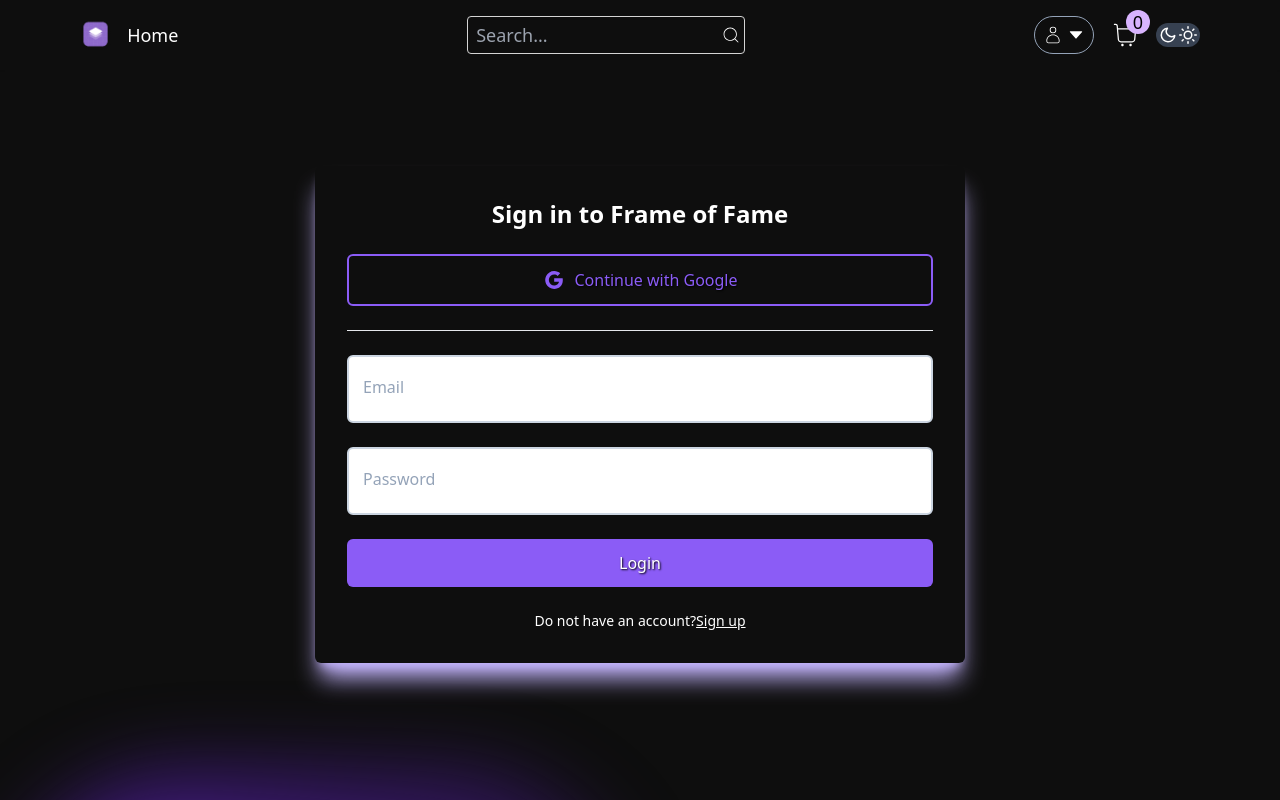
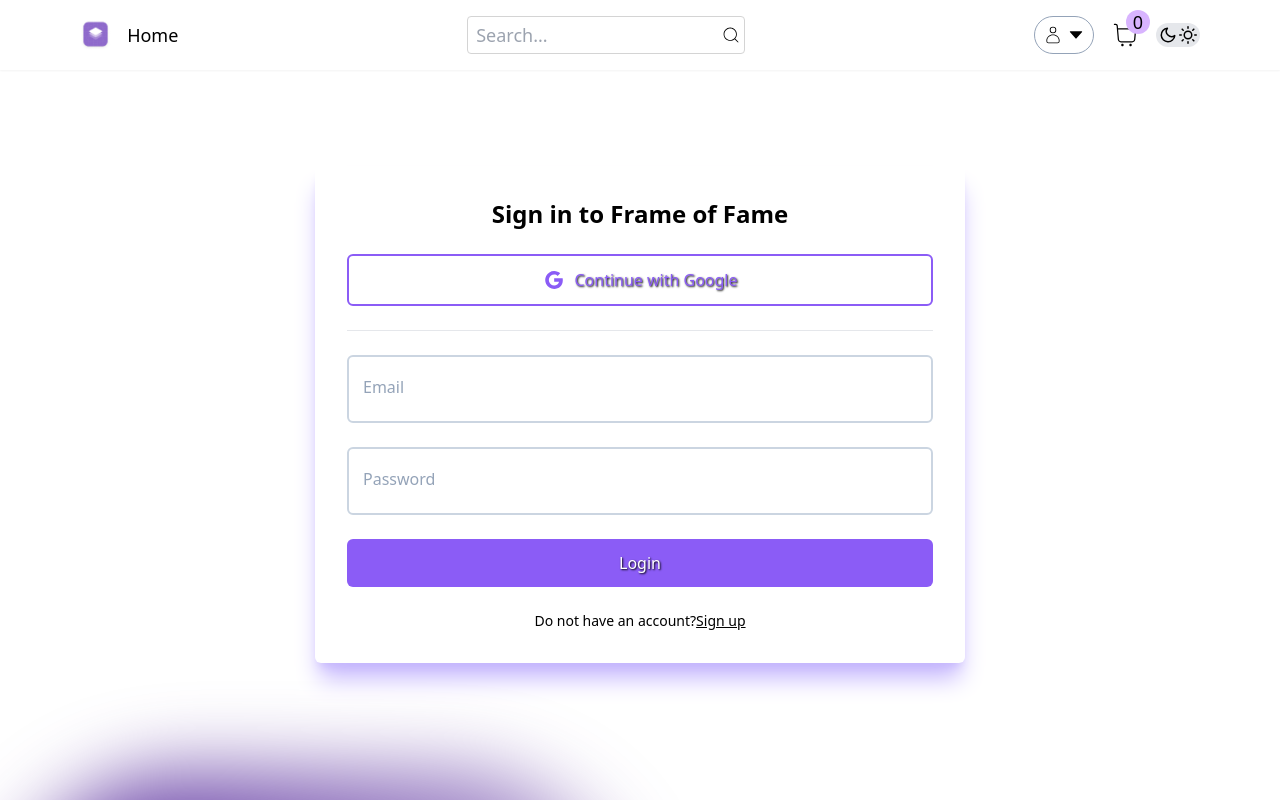
Before and after one commit to noakrispin/A13, a Next.js app: page /login in a window 1280 px wide. Shown: the top 800 px of the page. Built offline with nearby package versions, Linux system fonts and the light colour scheme; no server answers.

Commit message:
Dark mode almost fully workingggggg

```diff
--- a/app/ThemeContext.tsx
+++ /dev/null
@@ -1,27 +0,0 @@
-'use client';
-import React, { ReactNode, createContext, useContext, useState } from "react";
-
-export const ThemeContext = createContext({}); // Provide an empty object as default value
-
-export const useTheme = () => useContext(ThemeContext);
-
-interface ThemeProviderProps {
-    children: ReactNode; // Define children prop as ReactNode type
-  }
-
-export const ThemeProvider = ({ children}: ThemeProviderProps) => {
-  const [theme, setTheme] = useState("dark");
-
-  const toggleTheme = () => {
-    const nextTheme = theme === "dark" ? "light" : "dark";
-    setTheme(nextTheme);
-  };
-
-  return (
-    <ThemeContext.Provider value={{ theme, toggleTheme }}>
-      {children} {/* Explicitly define the type of the children prop */}
-    </ThemeContext.Provider>
-  );
-};
-
-export const useAppTheme = () => useContext(ThemeContext);
--- a/app/components/ThemeBtn.tsx
+++ b/app/components/ThemeBtn.tsx
@@ -3,31 +3,24 @@
 import { FiMoon, FiSun } from 'react-icons/fi';
 
 function ThemeBtn() {
+    const { theme, setTheme } = useTheme();
 
+    const toggleTheme = () => {
+        setTheme(theme === 'dark' ? 'light' : 'dark'); // Toggle between 'dark' and 'light' themes
+    };
 
-    const { theme, setTheme } = useTheme(); // Use useTheme hook to get the current theme and setTheme function
-
-    const onChangeBtn = () => {
-        setTheme(theme === 'dark' ? 'light' : 'dark'); // Toggle between 'light' and 'dark' themes
-    };
     return (
-        <label className='relative inline-flex items-center'>
-            <input
-            type='checkbox'
-            value=""
-            className='sr-only peer'
-            onChange={onChangeBtn}
-            />
-            <div className="w-11 h-6 bg-gray-200 peer-focus:outline-none peer-focus:ring-4 peer-focus:ring-blue-300 dark:peer-focus:ring-blue-800 rounded-full peer dark:bg-gray-700 peer-checked:bg-blue-600">
-            <div className="absolute left-0 top-0 w-6 h-6 flex items-center justify-center rounded-full transition-transform duration-300 peer-checked:transform peer-checked:translate-x-full peer-checked:bg-white">
+        <button className='relative inline-flex items-center cursor-pointer focus:outline-none' onClick={toggleTheme}>
+            <div className="w-11 h-6 bg-gray-200 rounded-full dark:bg-gray-700">
+                <div className="absolute left-0 top-0 w-6 h-6 flex items-center justify-center rounded-full transition-transform duration-300 transform peer-checked:translate-x-full">
                     <FiMoon className={`text-${theme === 'dark' ? 'blue' : 'gray'}-400`} />
                 </div>
-                <div className="absolute right-0 top-0 w-6 h-6 flex items-center justify-center rounded-full transition-transform duration-300 peer-checked:transform peer-checked:-translate-x-full peer-checked:bg-blue-300">
+                <div className="absolute right-0 top-0 w-6 h-6 flex items-center justify-center rounded-full transition-transform duration-300 transform peer-checked:-translate-x-full">
                     <FiSun className={`text-${theme === 'dark' ? 'gray' : 'yellow'}-500`} />
                 </div>
             </div>
-        </label>
-    )
-    }
+        </button>
+    );
+}
 
-export default ThemeBtn
+export default ThemeBtn;
--- /dev/null
+++ b/app/components/ThemeProvider.tsx
@@ -0,0 +1,14 @@
+'use client';
+
+import { ThemeProvider as NextThemesProvider } from 'next-themes';
+import { ReactNode } from 'react';
+
+interface ThemeProviderProps {
+  children: ReactNode;
+}
+
+const ThemeProvider = ({ children }: ThemeProviderProps) => {
+  return <NextThemesProvider attribute="class">{children}</NextThemesProvider>;
+};
+
+export default ThemeProvider;
--- a/app/globals.css
+++ b/app/globals.css
@@ -1,25 +1,11 @@
 @tailwind base;
 @tailwind components;
 @tailwind utilities;
-
 @import url('https://fonts.googleapis.com/css2?family=Inter:wght@100..900&display=swap');
 
-/* styles.css */
 body {
-  background-color: var(--bg-color);
-  color: var(--text-color);
+  @apply transition-colors duration-300;
 }
-
-.dark {
-  --bg-color: #0e0e0e;
-  --text-color: #fff;
-}
-
-.light {
-  --bg-color: #fff;
-  --text-color: #333;
-}
-
 
 .red-heart {
   color: red;
--- a/app/layout.tsx
+++ b/app/layout.tsx
@@ -5,42 +5,30 @@
 import Footer from './components/footer/Footer';
 import CartProvider from '@/providers/CartProvider';
 import { Toaster } from 'react-hot-toast';
+import ThemeProvider from './components/ThemeProvider';
 
-
-const poppins = Poppins({ subsets: ['latin'], weight:
- ['400','700'] });
-
+const poppins = Poppins({ subsets: ['latin'], weight: ['400', '700'] });
 
 export const metadata: Metadata = {
   title: 'Frame of Fame',
   description: 'Frame of Fame app',
 }
 
-
-export default async function RootLayout({
-  children,
-}: {
-  children: React.ReactNode;
-}) {
-
+export default async function RootLayout({ children, }: { children: React.ReactNode; }) {
   return (
     <html lang="en">
-      <body className='dark'>
-        <Toaster toastOptions={{
-          style: {
-            background: 'rgb(51 65 85)',
-            color: '#fff',
-          }
-        }}/>
+      <ThemeProvider>
+        <Toaster toastOptions={{ style: { background: 'rgb(51 65 85)', color: '#fff', } }} />
         <CartProvider>
-          <div className='flex flex-col min-h-screen'>
-            <Navbar/>
-
-            <main className='flex-grow'>{children}</main>
-            <Footer/>
-          </div>
+          <body>
+            <div className='flex flex-col min-h-screen'>
+              <Navbar />
+              <main className='flex-grow'>{children}</main>
+              <Footer />
+            </div>
+          </body>
         </CartProvider>
-      </body>
+      </ThemeProvider>
     </html>
   );
 }
--- a/app/page.tsx
+++ b/app/page.tsx
@@ -1,6 +1,3 @@
-export const revalidate=0;
-
-import { useTheme } from 'next-themes'; // Import useTheme hook
 import HomeBanner from "./components/HomeBanner";
 import Container from "./components/Container";
 import ProductsCard from "./components/products/ProductsCard";
@@ -8,43 +5,30 @@
 import getProducts, { IProductParams } from '@/actions/getProducts';
 import NullData from './components/NullData';
 
-
-interface HomeProps{
+interface HomeProps {
   searchParams: IProductParams
 }
 
-export default async function Home({searchParams}: HomeProps) {
+export default async function Home({ searchParams }: HomeProps) {
   const products = await getProducts(searchParams)
 
-  if(products.length == 0){
+  if (products.length === 0) {
     return <NullData title='Oops! No products found. Click "All" to clear filters' />
   }
 
-  /*
-  function shuffleArray(array: any){
-    for(let i=array.length-1; i>0 ;i--){
-      const j=Math.floor(Math.random()*(i+1));
-      [array[i],array[j]=[array[j],array[i]]]
-    }
-    return array
-  }
-
-  const shuffledProducts = shuffleArray(products)
-  */
   return (
     <div className="p-8">
       <Container>
         <div>
-          <HomeBanner/>
+          <HomeBanner />
         </div>
         <div className="grid grid-cols-1 sm:grid-cols-2 md:grid-cols-3 lg:grid-cols-4 xl:grid-cols-5 2xl:grid-cols-6 gap-8 mt-6">
           {products.map((product: any, index: number) => (
             <ProductsCard key={index} data={product} />
           ))}
         </div>
-        {/* Add another grid for additional content */}
         <div className="grid grid-cols-1 sm:grid-cols-2 md:grid-cols-3 lg:grid-cols-4 xl:grid-cols-5 2xl:grid-cols-6 gap-8 mt-6">
-        {/* Add content for the additional grid here */}
+          {/* Add content for the additional grid here */}
         </div>
       </Container>
     </div>
--- a/tailwind.config.js
+++ b/tailwind.config.js
@@ -1,5 +1,5 @@
 module.exports = {
-  darkMode: 'class',
+  darkMode: ['class'],
   content: [
     './pages/**/*.{js,ts,jsx,tsx,mdx}',
     './components/**/*.{js,ts,jsx,tsx,mdx}',
```
Also changed, not shown: 1 other file (tests, documents, lock files or other folders).
